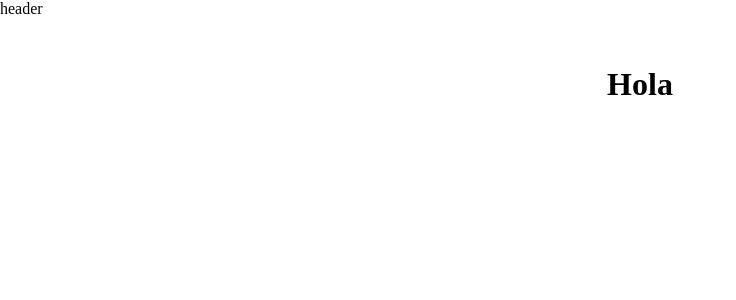
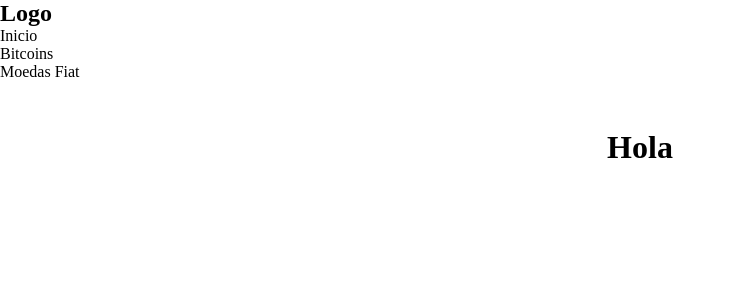
Before and after one commit to Carlitonchin/ellon, a Next.js app: page / in a window 1280 px wide. Shown: the top 300 px of the page, without its empty margins (0-736 px from the left). Built offline with nearby package versions, Linux system fonts and the light colour scheme.

Commit message:
starting with the header design

```diff
--- a/components/header.js
+++ b/components/header.js
@@ -1,3 +1,15 @@
+import Link from "next/link"
+
 export default ()=>{
-    return <div>header</div>
+    return <header>
+        <nav>
+            <h1>Logo</h1>
+
+            <ul>
+                <li><Link href="/">Inicio</Link></li>
+                <li><Link href="/bitcoin">Bitcoins</Link></li>
+                <li><Link href="/currency">Moedas Fiat</Link></li>
+            </ul>
+        </nav>
+    </header>
 }
```
